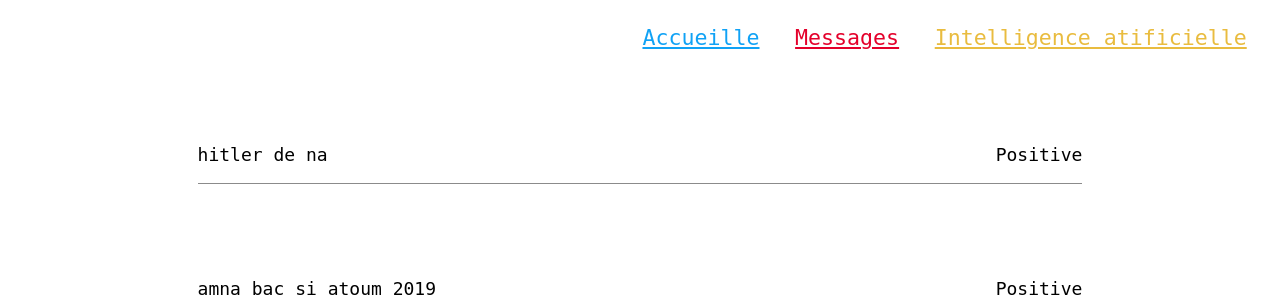
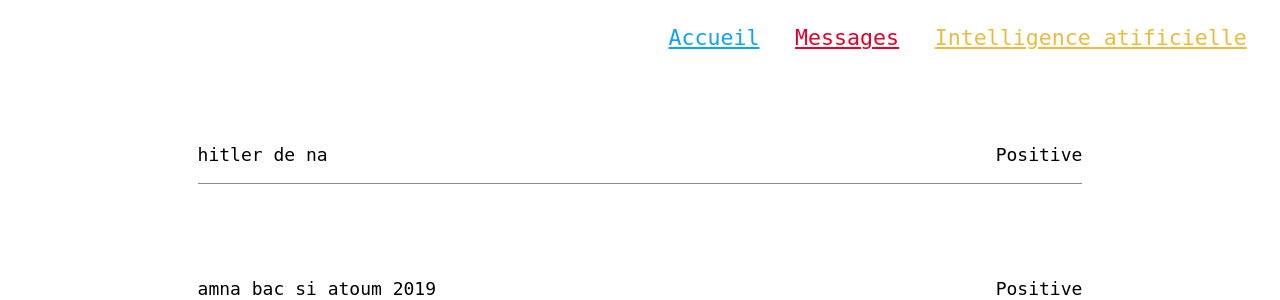
Before and after one commit to Dar-rius/Wolof_IA, a Django app: page /data/ in a window 1280 px wide. Shown: the top 300 px of the page. Run offline with Django 4.2, Linux system fonts and the light colour scheme; data comes from the database, SQL or seed files in the repository.

Commit message:
changer accueille du header en accueil

```diff
--- a/message_wolof/templates/message_wolof/ai.html
+++ b/message_wolof/templates/message_wolof/ai.html
@@ -30,7 +30,7 @@
 <body>
     <header>
         <div>
-            <a class="link_1" href="{% url 'home' %}">Accueille</a>
+            <a class="link_1" href="{% url 'home' %}">Accueil</a>
             <a class="link_2" href="{% url 'data' %}">Messages</a>
             <a class="link_3" href="{% url 'ia' %}">Intelligence atificielle</a>
         </div>
--- a/message_wolof/templates/message_wolof/data.html
+++ b/message_wolof/templates/message_wolof/data.html
@@ -30,7 +30,7 @@
 <body>
     <header>
         <div>
-            <a class="link_1" href="{% url 'home' %}">Accueille</a>
+            <a class="link_1" href="{% url 'home' %}">Accueil</a>
             <a class="link_2" href="{% url 'data' %}">Messages</a>
             <a class="link_3" href="{% url 'ia' %}">Intelligence atificielle</a>
         </div>
--- a/message_wolof/templates/message_wolof/index.html
+++ b/message_wolof/templates/message_wolof/index.html
@@ -30,7 +30,7 @@
 <body>
     <header>
         <div>
-            <a class="link_1" href="{% url 'home' %}">Accueille</a>
+            <a class="link_1" href="{% url 'home' %}">Accueil</a>
             <a class="link_2" href="{% url 'data' %}">Messages</a>
             <a class="link_3" href="{% url 'ia' %}">Intelligence atificielle</a>
         </div>
```
